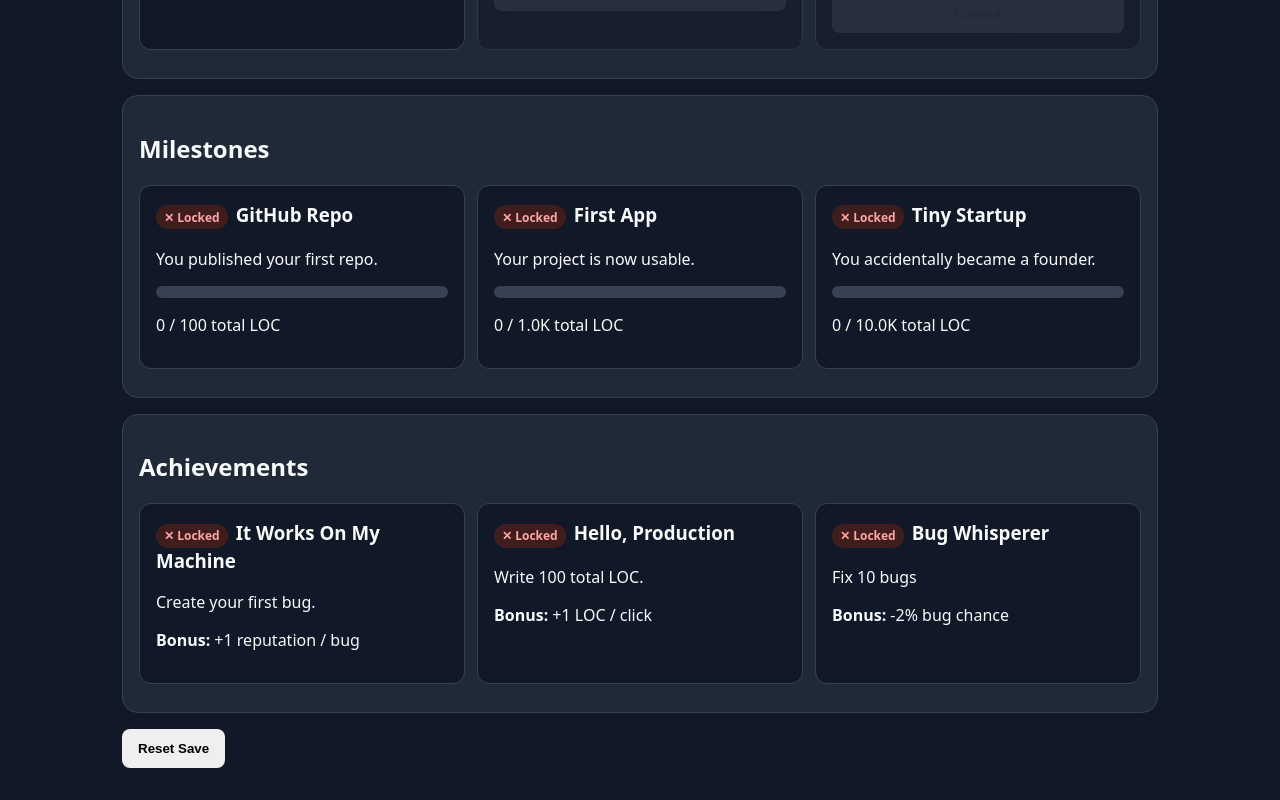
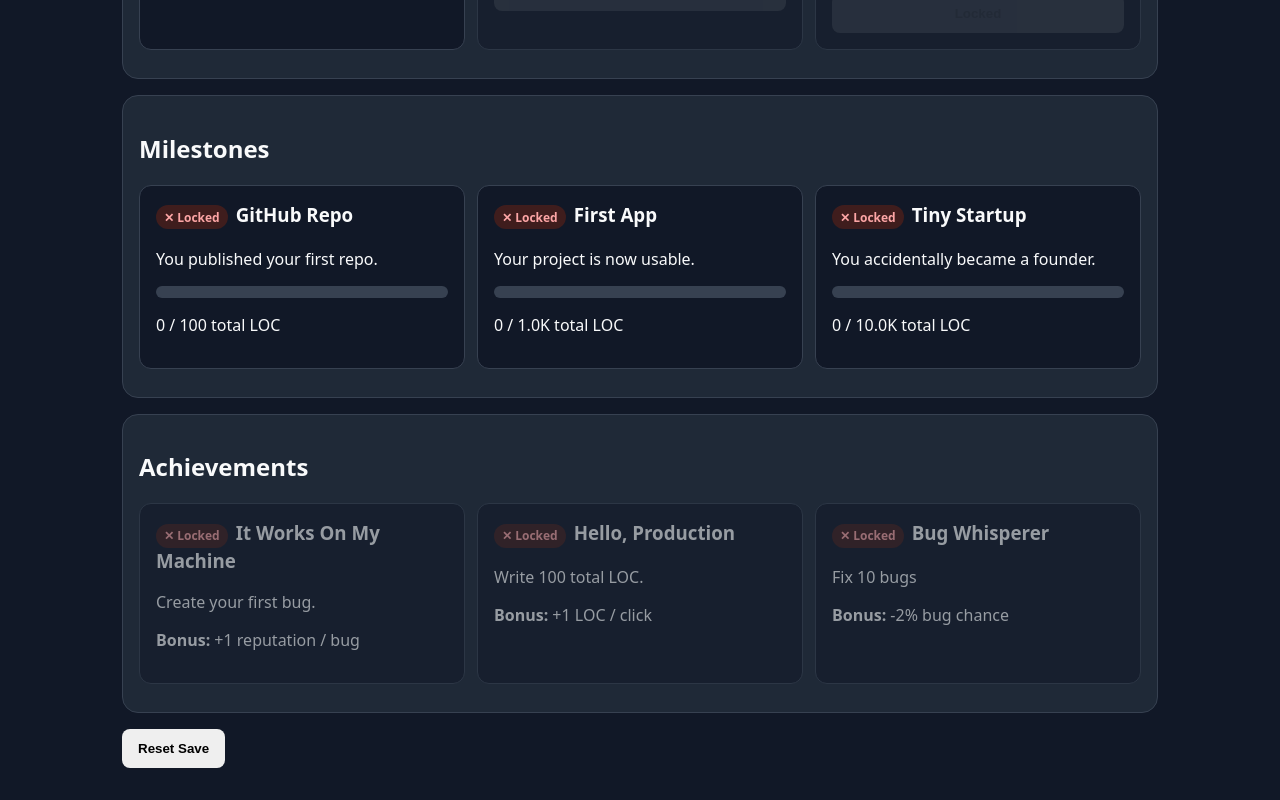
Before and after one commit to BlazingHotCode/commit-clicker, a React (Vite) app: page / in a window 1280 px wide. Shown: the part 1734-2534 px from the top of the page. Built offline with nearby package versions, Linux system fonts and the light colour scheme.

Commit message:
highlight achievement unlock states

```diff
--- a/src/components/achievements/AchievementPanel.tsx
+++ b/src/components/achievements/AchievementPanel.tsx
@@ -15,13 +15,22 @@ export function AchievementPanel({ state }: AchievementPanelProps) {
           const unlocked = achievement.isUnlocked(state);
 
           return (
-            <article key={achievement.id}>
+            <article
+              key={achievement.id}
+              className={unlocked ? "completed-card" : "locked-card"}
+            >
               <h3>
-  <span className={unlocked ? "status-badge status-complete" : "status-badge status-locked"}>
-    {unlocked ? "✓ Earned" : "✕ Locked"}
-  </span>
-  {achievement.name}
-</h3>
+                <span
+                  className={
+                    unlocked
+                      ? "status-badge status-complete"
+                      : "status-badge status-locked"
+                  }
+                >
+                  {unlocked ? "✓ Earned" : "✕ Locked"}
+                </span>
+                {achievement.name}
+              </h3>
 
               <p>{achievement.description}</p>
               <p>
```
